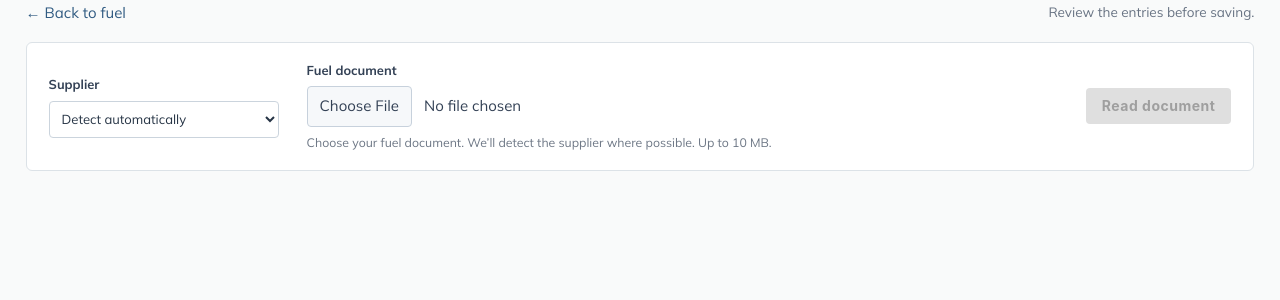
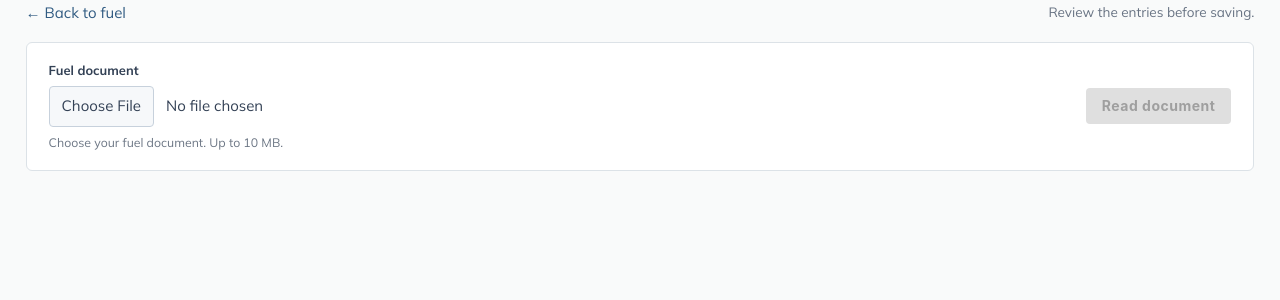
Before and after one commit to rhysjj111/haulage_assist, a Flask app: page /fuel/import in a window 1280 px wide. Shown: the part 83-383 px from the top of the page. Run offline with Flask 3, Linux system fonts and the light colour scheme; parts of the project's set-up code (start-up, migrations or seed data) failed here and were passed over; some libraries are stand-ins or nearby versions.

Commit message:
Choose spreadsheet supplier during fuel review

```diff
--- a/haulage_app/fuel/import_profiles.py
+++ b/haulage_app/fuel/import_profiles.py
@@ -12,7 +12,7 @@ _ERRORS = {
     "invalid_document": (422, "This document could not be recognised. Choose the original document for the selected supplier."),
     "too_large": (413, "The document is too large. Choose a file under 10 MB."),
     "format_unavailable": (422, "This document format is not supported for the selected supplier. Check the supplier and choose its original document."),
-    "supplier_not_recognised": (422, "The supplier could not be identified from this document. Choose a supported supplier and try its original invoice or export, or enter the fuel manually."),
+    "supplier_not_recognised": (422, "This document could not be recognised. Use an original Silvey fuel invoice or The Fuel Store Transactions export, or enter the fuel manually."),
 }
 
 
--- a/haulage_app/fuel/import_routes.py
+++ b/haulage_app/fuel/import_routes.py
@@ -151,7 +151,7 @@ def read_import_document():
     from haulage_app.fuel.silvey_processing import SilveyPDFProcessingError
 
     if request.mimetype not in DOCUMENT_MIMETYPES:
-        return _error("unsupported_media_type", "Choose a document from the selected supplier.", 415)
+        return _error("unsupported_media_type", "Choose a supported fuel document.", 415)
     if request.content_length is not None and request.content_length > MAX_DOCUMENT_BYTES:
         return _error("too_large", "The document is too large. Choose a file under 10 MB.", 413)
 
--- a/haulage_app/static/css/fuel-import.css
+++ b/haulage_app/static/css/fuel-import.css
@@ -24,7 +24,7 @@ main > .container { width: 96%; max-width: 1660px; }
 .fuel-import-error-help { margin: 7px 0 0; font-size: .85rem; }
 .fuel-import-detection { display: flex; align-items: center; flex-wrap: wrap; gap: 12px 20px; padding: 0 0 16px; margin-bottom: 17px; border-bottom: 1px solid #e3e8ed; }
 .fuel-import-detection p { margin: 0; color: #526171; font-size: .9rem; }
-.fuel-import-detection .btn { font-size: .84rem; }
+.fuel-import-detection .fuel-import-supplier-control { min-width: 230px; }
 .fuel-import-review { min-width: 0; padding: 20px; background: #fff; border: 1px solid #dce2e7; border-radius: 6px; }
 .fuel-import h2 { margin: 0; font-family: inherit; font-size: 1.25rem; font-weight: 700; line-height: 1.4; color: #263445; }
 .fuel-import-source-totals { margin: 2px 0 0; text-align: right; color: #526171; font-size: .85rem; line-height: 1.6; }
--- a/haulage_app/static/js/fuel-import.js
+++ b/haulage_app/static/js/fuel-import.js
@@ -22,7 +22,7 @@
     const saveResult = byId("fuel-save-result");
     const detectionNotice = byId("fuel-supplier-detection");
     const detectedSupplier = byId("fuel-detected-supplier");
-    const confirmSupplierButton = byId("fuel-confirm-supplier");
+    const supplierChoice = byId("fuel-supplier-choice");
     const originalDocument = byId("fuel-original-document");
     let originalFrame = byId("fuel-pdf-preview");
     const openOriginal = byId("fuel-open-original");
@@ -80,17 +80,15 @@
     let reviewRequestId = null;
     let reviewGeneration = null;
     let supplierConfirmed = false;
+    let supplierChoiceRequired = false;
+    let compatibleSupplierIds = new Set();
     let documentKind = "xlsx";
     let documentPageCount = 0;
     let documentUrl = null;
     let visibleDocumentPage = null;
 
-    function selectedSupplier() {
-        return supplierProfiles.get(supplierInput.value) || null;
-    }
-
     function requestedSupplierId() {
-        return supplierProfiles.size && supplierInput.value === "auto" ? "auto" : selectedSupplier()?.id || null;
+        return supplierProfiles.size ? "auto" : null;
     }
 
     function reviewProfile() {
@@ -99,7 +97,9 @@
     }
 
     function reviewSupplier() {
-        return supplierConfirmed ? reviewProfile() : null;
+        const supplier = reviewProfile();
+        return supplierConfirmed && supplier && (!supplierChoiceRequired
+            || supplierInput.value === supplier.id && compatibleSupplierIds.has(supplier.id)) ? supplier : null;
     }
 
     function initialiseSuppliers() {
@@ -128,8 +128,7 @@
                     diesel_products: Object.freeze(products)}));
             }
             supplierProfiles = choices;
-            supplierInput.value = "auto";
-            if (supplierInput.value !== "auto") throw new Error("invalid_suppliers");
+            supplierInput.value = "";
             updateSupplierHelp();
         } catch (error) {
             supplierProfiles = new Map();
@@ -139,10 +138,7 @@
     }
 
     function updateSupplierHelp() {
-        const supplier = selectedSupplier();
-        byId("fuel-file-help").textContent = requestedSupplierId() === "auto"
-            ? "Choose your fuel document. We’ll detect the supplier where possible. Up to 10 MB."
-            : supplier ? supplier.help_text : "Choose an available supplier.";
+        byId("fuel-file-help").textContent = "Choose your fuel document. Up to 10 MB.";
     }
 
     function editingLocked() {
@@ -153,11 +149,10 @@
         const saving = savePhase === "saving";
         const locked = editingLocked();
         const count = rows.filter((model) => model.included).length;
-        supplierInput.disabled = saving || !supplierProfiles.size;
+        supplierInput.disabled = locked || !supplierChoiceRequired || !reviewProfile();
         fileInput.disabled = saving || !requestedSupplierId();
         clearButton.disabled = saving;
         readButton.disabled = busy || locked || !chosenFile || !requestedSupplierId();
-        confirmSupplierButton.disabled = saving || supplierConfirmed || !reviewProfile();
         previousPage.disabled = saving || page === 0;
         nextPage.disabled = saving || (page + 1) * pageSize >= rows.length;
         retryChecks.disabled = saving || savePhase === "complete";
@@ -183,7 +178,7 @@
     function showError(message, {manualHelp = false} = {}) {
         errorBox.textContent = message;
         if (manualHelp) {
-            const help = node("p", "fuel-import-error-help", "Choose a supplier manually above, or ");
+            const help = node("p", "fuel-import-error-help", "Use an original Silvey invoice or The Fuel Store Transactions export, or ");
             const manual = node("a", "", "enter fuel manually");
             manual.href = "/fuel/add_fuel/0/entry";
             manual.target = "_blank";
@@ -213,10 +208,13 @@
         reviewRequestId = null;
         reviewGeneration = null;
         supplierConfirmed = false;
+        supplierChoiceRequired = false;
+        compatibleSupplierIds = new Set();
         detectionNotice.hidden = true;
         detectedSupplier.textContent = "";
-        confirmSupplierButton.hidden = true;
-        confirmSupplierButton.onclick = null;
+        supplierChoice.hidden = true;
+        supplierInput.replaceChildren(node("option", "", "Choose supplier"));
+        supplierInput.firstElementChild.value = "";
         saveGeneration += 1;
         savePhase = "idle";
         saveReady = false;
@@ -400,7 +398,7 @@
         if (savePhase === "idle") {
             saveStatus.dataset.error = "false";
             saveStatus.textContent = !selected.length ? "Select the entries to save."
-                : reviewProfile() && !supplierConfirmed ? "Confirm the detected supplier before checking or saving."
+                : reviewProfile() && !reviewSupplier() ? "Choose the supplier before checking or saving."
                 : selected.length > maxSaveRows ? `Select up to ${maxSaveRows} entries to save at a time.`
                 : invalid ? "Correct the highlighted fields before saving."
                 : unsupported ? "Exclude unsupported products before saving."
@@ -845,7 +843,7 @@
         retryChecks.textContent = checkPhase === "failed" ? "Retry checks" : "Recheck entries";
         checkStatus.dataset.state = checkPhase === "failed" ? "failed" : warnings ? "warning" : checkPhase;
         if (!rows.length) checkStatus.textContent = "";
-        else if (reviewProfile() && !supplierConfirmed) checkStatus.textContent = "Confirm the detected supplier before checking or saving.";
+        else if (reviewProfile() && !reviewSupplier()) checkStatus.textContent = "Choose the supplier before checking or saving.";
         else if (!selected.length) checkStatus.textContent = "Select entries to check for duplicates and unusual amounts.";
         else if (["pending", "checking"].includes(checkPhase)) checkStatus.textContent = "Checking selected entries…";
         else if (checkPhase === "failed") checkStatus.textContent = "Checks unavailable. Retry before relying on these results.";
@@ -1010,22 +1008,22 @@
         reviewRequestId = requestId;
         reviewGeneration = generation;
         supplierConfirmed = !detection.requires_confirmation;
+        supplierChoiceRequired = detection.requires_confirmation;
+        compatibleSupplierIds = new Set();
+        supplierInput.replaceChildren(node("option", "", "Choose supplier"));
+        supplierInput.firstElementChild.value = "";
+        supplierChoice.hidden = !supplierChoiceRequired;
         detectionNotice.hidden = false;
-        confirmSupplierButton.hidden = supplierConfirmed;
         if (detection.requires_confirmation) {
-            detectedSupplier.textContent = `Possible supplier: ${supplier.label}. Confirm before checking or saving.`;
-            confirmSupplierButton.textContent = `Confirm ${supplier.label}`;
-            const confirmationGeneration = generation;
-            confirmSupplierButton.onclick = () => {
-                if (editingLocked() || generation !== confirmationGeneration
-                        || reviewProfile()?.id !== supplier.id || supplierConfirmed) return;
-                supplierConfirmed = true;
-                detectedSupplier.textContent = `Supplier confirmed: ${supplier.label}.`;
-                confirmSupplierButton.hidden = true;
-                confirmSupplierButton.onclick = null;
-                clearError();
-                scheduleChecks(true);
-            };
+            detectedSupplier.textContent = "Choose the supplier for this export.";
+            for (const candidate of supplierProfiles.values()) {
+                if (candidate.id !== supplier.id || !candidate.source_formats.includes(data.report.source_format)
+                        || !candidate.formats.includes(data.report.document_kind || "xlsx")) continue;
+                compatibleSupplierIds.add(candidate.id);
+                const option = node("option", "", candidate.label);
+                option.value = candidate.id;
+                supplierInput.append(option);
+            }
         } else {
             detectedSupplier.textContent = detection.method === "document_identity"
                 ? `Detected supplier: ${supplier.label}.` : `Supplier: ${supplier.label}.`;
@@ -1050,7 +1048,7 @@
             return model;
         });
         const reportLabel = documentKind === "pdf" ? `${data.report.fuel_card_name} invoice`
-            : `${data.report.fuel_card_name} · ${data.report.sheet_name}`;
+            : supplierChoiceRequired ? data.report.sheet_name : `${data.report.fuel_card_name} · ${data.report.sheet_name}`;
         byId("fuel-report-description").textContent = `${reportLabel} · ${data.rows.length} ${data.rows.length === 1 ? "transaction" : "transactions"}`;
         const sourceTotalLabel = documentKind === "pdf" ? "Invoice totals before VAT (all products)" : "Spreadsheet totals (calculated)";
         byId("fuel-source-totals").textContent = `${sourceTotalLabel}: ${displayHundredths(parseHundredths(data.report.totals.quantity, true))} L · £${displayHundredths(parseHundredths(data.report.totals.cost, true))}`;
@@ -1123,9 +1121,9 @@
         if (editingLocked() || saveNeedsRecheck || busy) return;
         const supplier = reviewSupplier();
         if (!supplier) {
-            showError(reviewProfile() && !supplierConfirmed
-                ? "Confirm the detected supplier before saving."
-                : "Choose an available supplier and read its document before saving.");
+            showError(reviewProfile()
+                ? "Choose the supplier before saving."
+                : "Read a supported fuel document before saving.");
             return;
         }
         updateSaveState();
@@ -1189,20 +1187,25 @@
     });
 
     supplierInput.addEventListener("change", () => {
-        if (savePhase === "saving") {
-            supplierInput.value = reviewRequestId || "auto";
+        if (editingLocked()) {
+            supplierInput.value = supplierConfirmed ? reviewSupplierId || "" : "";
             return;
         }
-        cancelReading();
-        resetPreview();
-        clearError();
-        chosenFile = null;
-        fileInput.value = "";
-        clearButton.hidden = true;
-        status.textContent = "";
-        updateSupplierHelp();
-        if (!requestedSupplierId()) showError("Choose an available supplier before reading a document.");
-        setBusy(false);
+        const supplier = reviewProfile();
+        if (!supplierChoiceRequired || !supplier) return;
+        const selectedId = supplierInput.value;
+        supplierConfirmed = Boolean(selectedId && selectedId === supplier.id && compatibleSupplierIds.has(selectedId));
+        if (supplierConfirmed) {
+            detectedSupplier.textContent = `Supplier: ${supplier.label}.`;
+            clearError();
+        } else {
+            detectedSupplier.textContent = "Choose the supplier for this export.";
+            if (selectedId) {
+                supplierInput.value = "";
+                showError("Choose a supplier available for this document layout.");
+            }
+        }
+        scheduleChecks(true);
     });
 
     fileInput.addEventListener("change", () => {
@@ -1218,7 +1221,7 @@
         chosenFile = file;
         clearButton.hidden = !chosenFile;
         if (!requestedSupplierId()) {
-            showError("Choose an available supplier before reading a document.");
+            showError("Document readers could not be loaded. Refresh this page and try again.");
             chosenFile = null;
         } else if (chosenFile && chosenFile.size === 0) {
             showError("The document is empty. Choose the fuel document again.");
@@ -1246,7 +1249,7 @@
         if (!chosenFile || busy || editingLocked()) return;
         const requestId = requestedSupplierId();
         if (!requestId) {
-            showError("Choose an available supplier before reading a document.");
+            showError("Document readers could not be loaded. Refresh this page and try again.");
             return;
         }
         cancelReading();
--- a/haulage_app/templates/fuel/import_preview.html
+++ b/haulage_app/templates/fuel/import_preview.html
@@ -16,15 +16,6 @@
     </div>
 
     <div class="fuel-import-upload">
-        <div class="fuel-import-supplier-control">
-            <label for="fuel-import-supplier">Supplier</label>
-            <select id="fuel-import-supplier" class="browser-default" aria-describedby="fuel-file-help">
-                <option value="auto" selected>Detect automatically</option>
-                {% for supplier in supplier_profiles %}
-                <option value="{{ supplier.id }}">{{ supplier.label }}</option>
-                {% endfor %}
-            </select>
-        </div>
         <div class="fuel-import-file-control">
             <label for="fuel-xlsx-file">Fuel document</label>
             <input id="fuel-xlsx-file" type="file"
@@ -44,7 +35,12 @@
     <section id="fuel-import-review" class="fuel-import-review" aria-labelledby="fuel-review-title" hidden>
         <div id="fuel-supplier-detection" class="fuel-import-detection" role="status" aria-live="polite" hidden>
             <p id="fuel-detected-supplier"></p>
-            <button id="fuel-confirm-supplier" class="btn" type="button" hidden>Confirm supplier</button>
+            <div id="fuel-supplier-choice" class="fuel-import-supplier-control" hidden>
+                <label for="fuel-import-supplier">Supplier</label>
+                <select id="fuel-import-supplier" class="browser-default" aria-describedby="fuel-detected-supplier">
+                    <option value="">Choose supplier</option>
+                </select>
+            </div>
         </div>
         <div class="fuel-import-review-heading">
             <div>
```
Also changed, not shown: docs/fuel-transactions-import.md (+24 -18 lines), tests/test_fuel_supplier_upload.py (+26 -1 lines).
